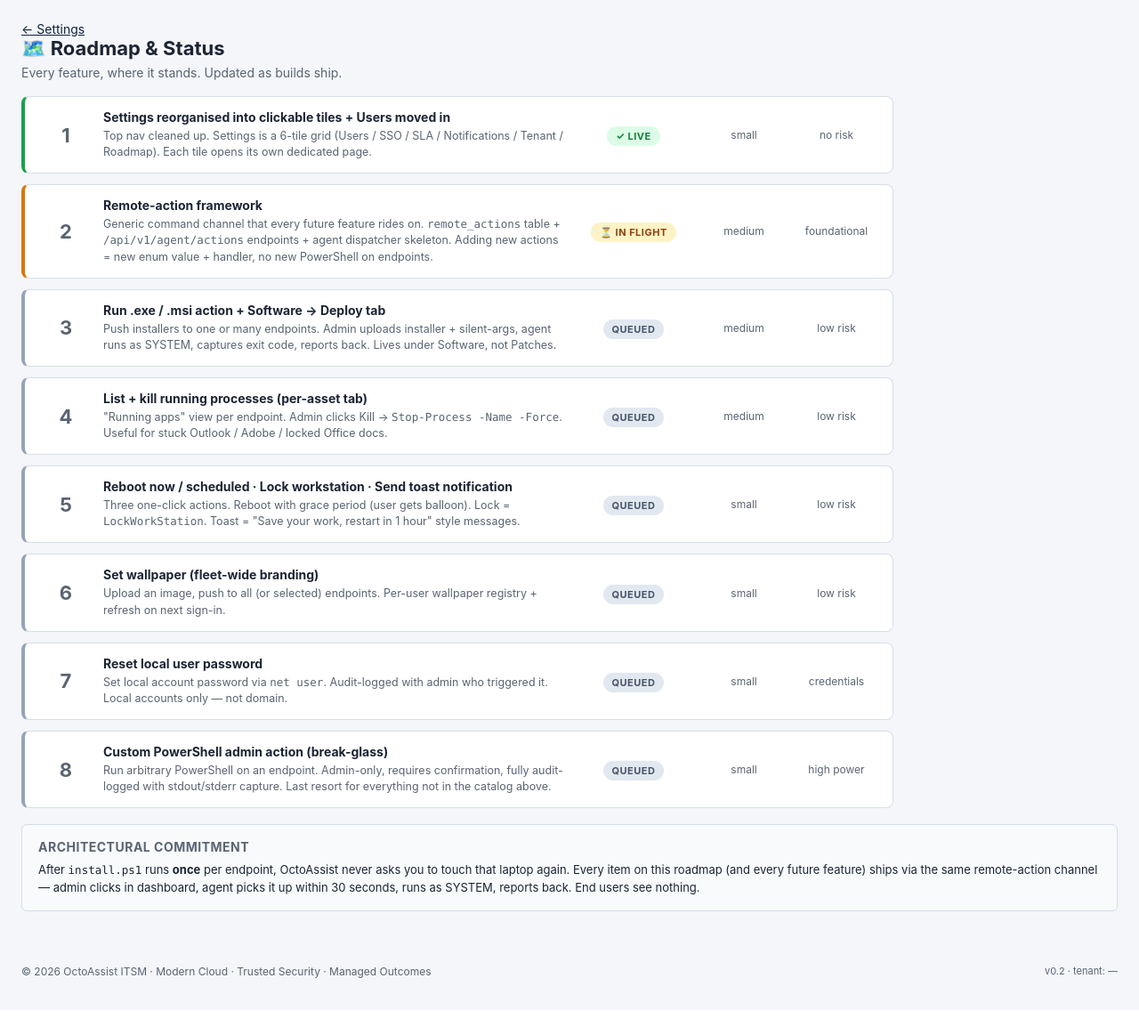
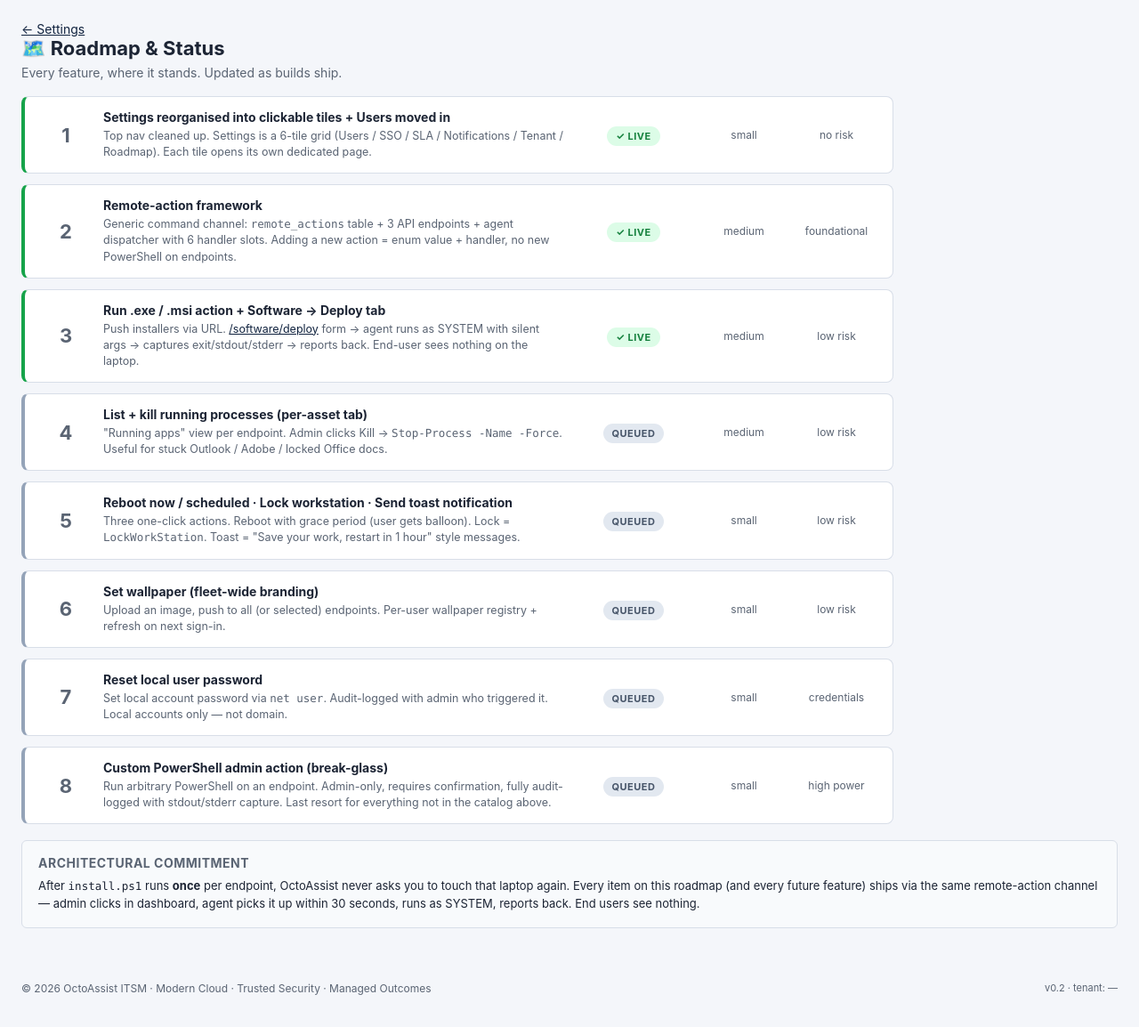
Before and after one commit to subscriptionsthirdoctopus-hash/octoassist, a Python web app: template server/app/templates/settings_roadmap.html in a window 1280 px wide. Shown: the part 52-1206 px from the top of the page at 89% size. Before the commit the page ends 1151 px from the top, so only its background shows below. Run offline with Jinja, Linux system fonts and the light colour scheme; the template is opened without the code that fills it, so the values that code supplies are empty.

Commit message:
roadmap: items 2 + 3 → ✓ Live (Step 2 framework + Step 3 .exe deploy shipped)

```diff
--- a/server/app/templates/settings_roadmap.html
+++ b/server/app/templates/settings_roadmap.html
@@ -41,24 +41,24 @@
     <div class="road-meta">no risk</div>
   </div>
 
-  <div class="road-row partial">
+  <div class="road-row done">
     <div class="road-num">2</div>
     <div>
       <p class="road-title">Remote-action framework</p>
-      <p class="road-sub">Generic command channel that every future feature rides on. <code>remote_actions</code> table + <code>/api/v1/agent/actions</code> endpoints + agent dispatcher skeleton. Adding new actions = new enum value + handler, no new PowerShell on endpoints.</p>
+      <p class="road-sub">Generic command channel: <code>remote_actions</code> table + 3 API endpoints + agent dispatcher with 6 handler slots. Adding a new action = enum value + handler, no new PowerShell on endpoints.</p>
     </div>
-    <div style="text-align:center;"><span class="pill-partial">⏳ In flight</span></div>
+    <div style="text-align:center;"><span class="pill-done">✓ Live</span></div>
     <div class="road-meta">medium</div>
     <div class="road-meta">foundational</div>
   </div>
 
-  <div class="road-row queued">
+  <div class="road-row done">
     <div class="road-num">3</div>
     <div>
       <p class="road-title">Run .exe / .msi action + Software → Deploy tab</p>
-      <p class="road-sub">Push installers to one or many endpoints. Admin uploads installer + silent-args, agent runs as SYSTEM, captures exit code, reports back. Lives under Software, not Patches.</p>
+      <p class="road-sub">Push installers via URL. <a href="/software/deploy">/software/deploy</a> form → agent runs as SYSTEM with silent args → captures exit/stdout/stderr → reports back. End-user sees nothing on the laptop.</p>
     </div>
-    <div style="text-align:center;"><span class="pill-queued">Queued</span></div>
+    <div style="text-align:center;"><span class="pill-done">✓ Live</span></div>
     <div class="road-meta">medium</div>
     <div class="road-meta">low risk</div>
   </div>
```
